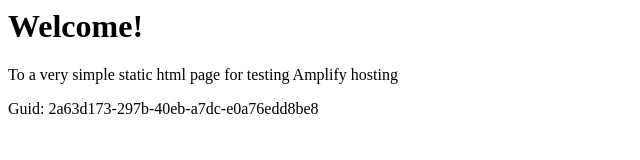
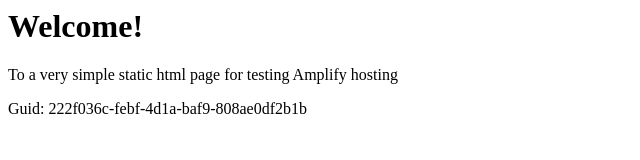
Before and after one commit to aws-aemilia-lhr/Github-PR-Commit-Integration-Test-DoNotTouch-GithubWebhookPreviewCanaryTest-v1-preprod-eu-west-2, a website: page src/index.html in a window 1280 px wide. Shown: the full height of the page, 0-640 px from the left. Drawn offline with Linux system fonts and the light colour scheme.

Commit message:
commit from integ tests

```diff
--- a/src/index.html
+++ b/src/index.html
@@ -12,6 +12,6 @@
 <body>
     <h1>Welcome!</h1>
     <p>To a very simple static html page for testing Amplify hosting</p>
-    <p>Guid: 2a63d173-297b-40eb-a7dc-e0a76edd8be8</p></body>
+    <p>Guid: 222f036c-febf-4d1a-baf9-808ae0df2b1b</p></body>
 
 </html>
```
